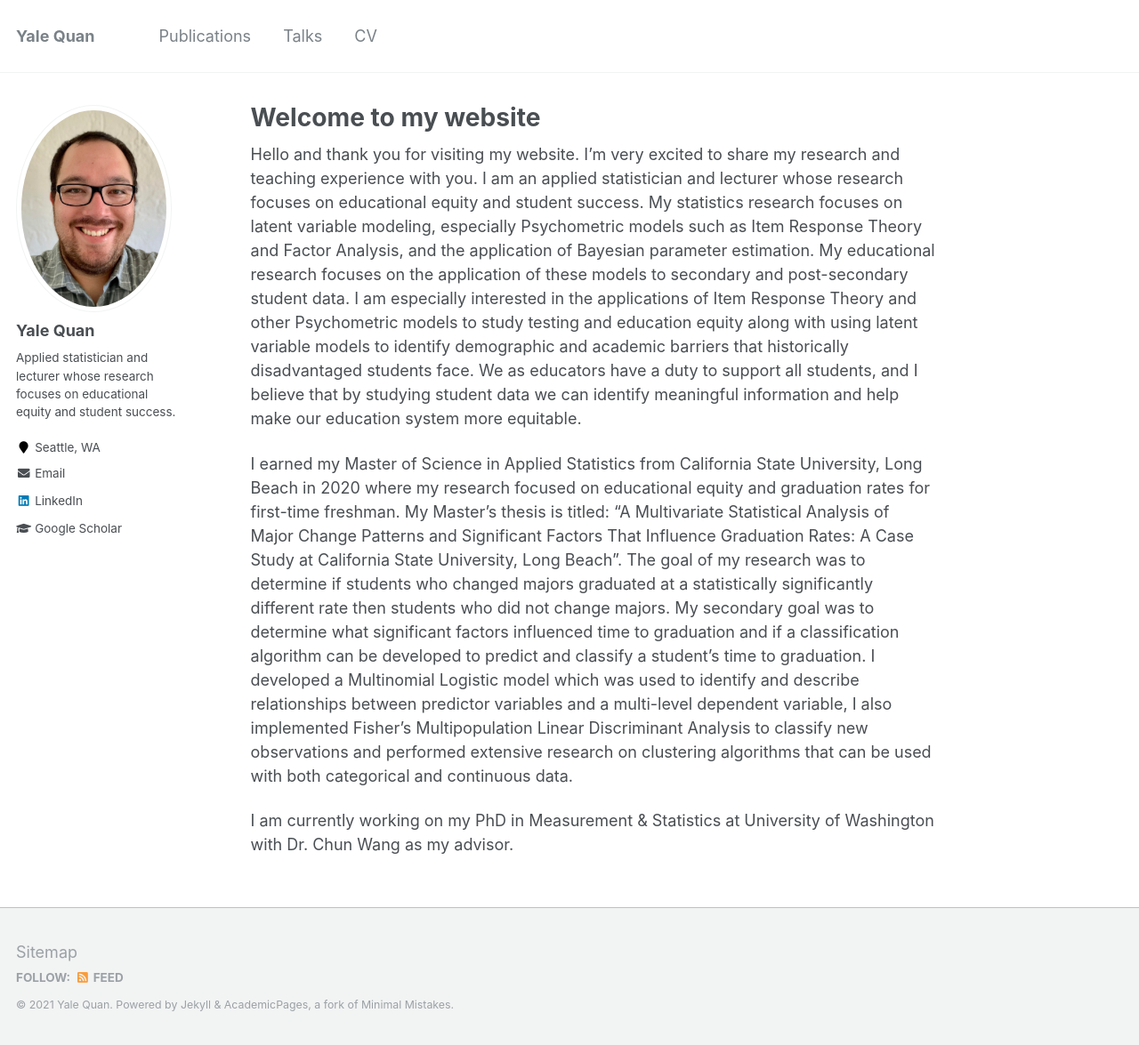
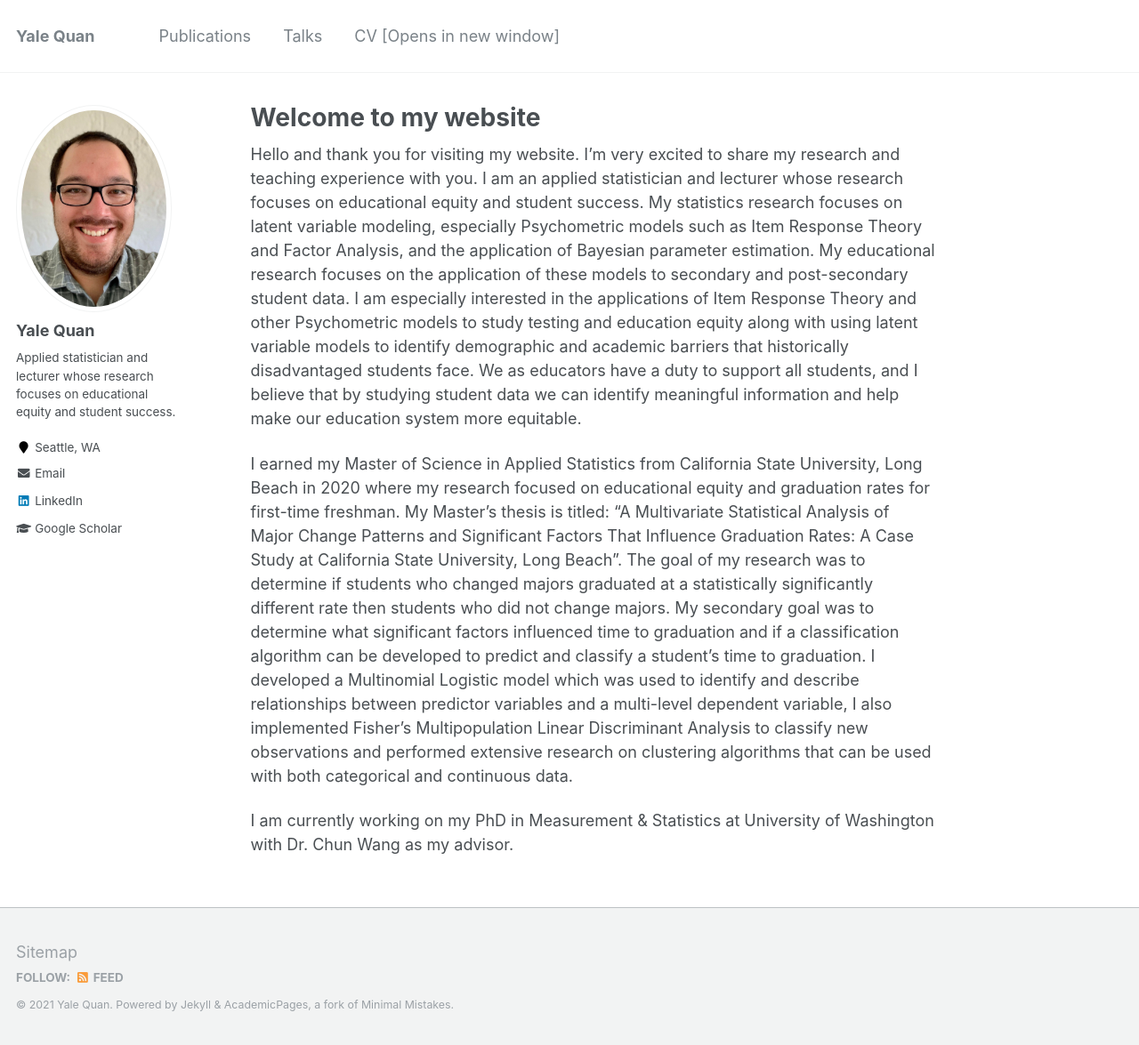
Before and after one commit to yalequan/yalequan.github.io, a Jekyll site: the page built from _pages/about.md, in a window 1280 px wide and 1175 px high. Shown: the whole window at 89% size. Built offline with Jekyll 4.4.1, drawn with Linux system fonts in a browser that asks for light colours.

Commit message:
Update navigation.yml

```diff
--- a/_data/navigation.yml
+++ b/_data/navigation.yml
@@ -6,5 +6,5 @@ main:
   - title: "Talks"
     url: /talks/
 
-  - title: "CV"
+  - title: "CV [Opens in new window]"
     url: /files/Yale_Quan_CV_github.pdf
```
